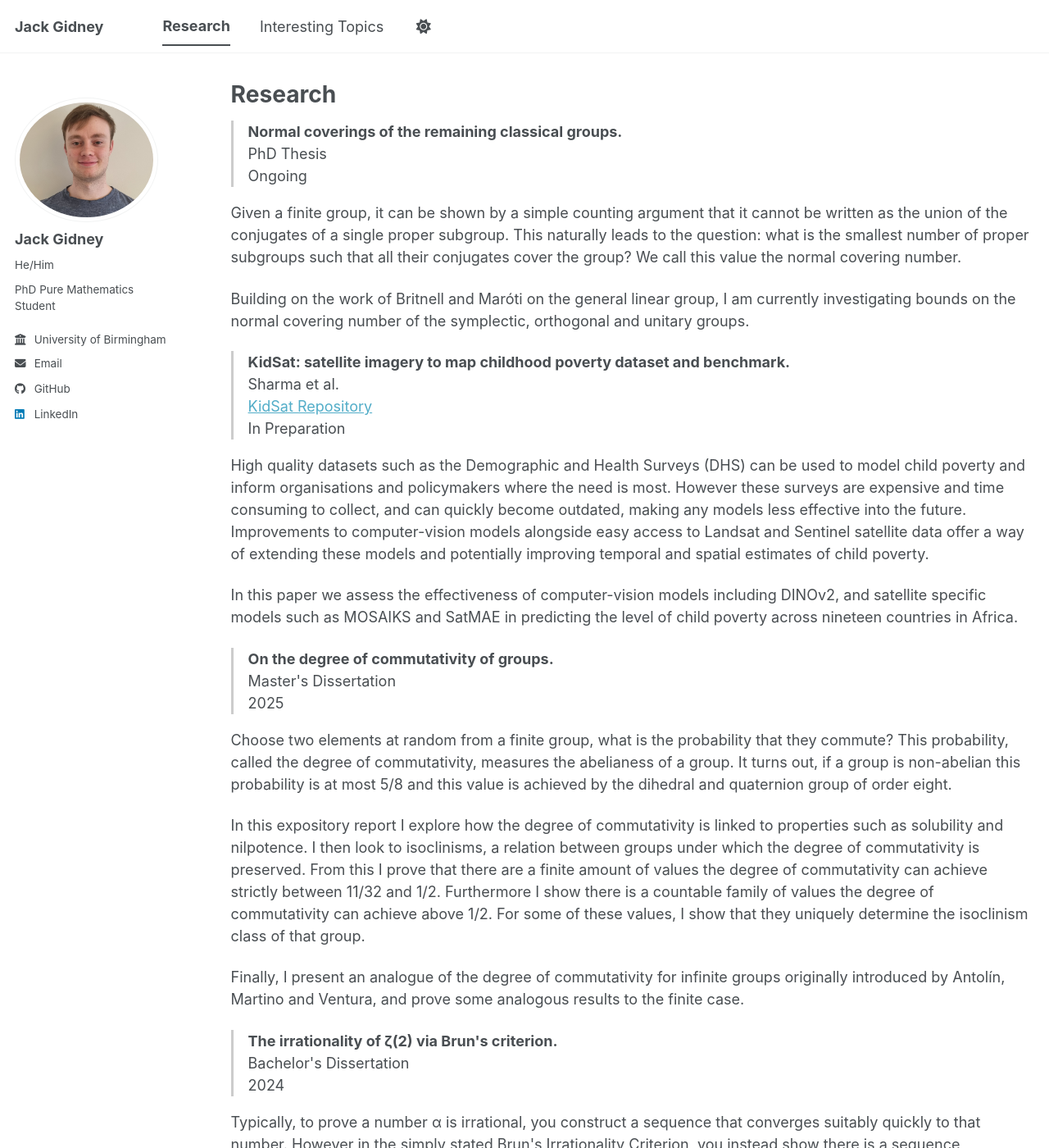
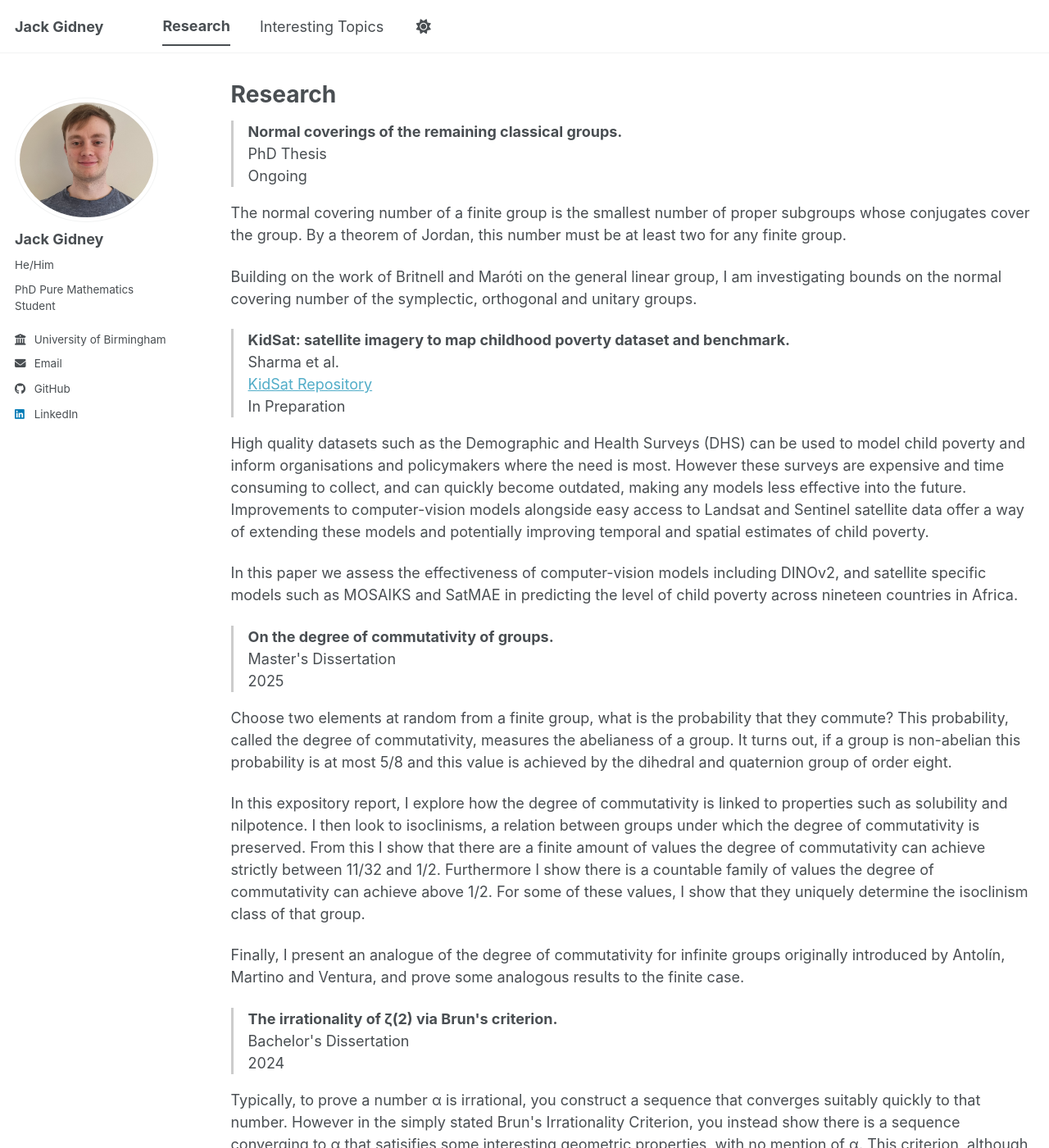
Before and after one commit to jgidney44/jgidney44.github.io, a Jekyll site: the page built from _pages/research.html, in a window 1280 px wide and 1400 px high. Shown: the whole window at 82% size. Built offline with Jekyll 4.4.1, drawn with Linux system fonts in a browser that asks for light colours; a script bundle is joined from its source files by our own code; library files that are not in the unit come from our copies; some of the changed text lies outside the part shown.

Commit message:
Update research.html

```diff
--- a/_pages/research.html
+++ b/_pages/research.html
@@ -14,10 +14,9 @@ Ongoing
 </div>
 
 
-<p>Given a finite group, it can be shown by a simple counting argument that it cannot be written as the union of the conjugates of a single proper subgroup. This naturally leads to the question: what is the smallest number of proper subgroups such that all their conjugates
-cover the group? We call this value the normal covering number. </p>
+<p>The normal covering number of a finite group is the smallest number of proper subgroups whose conjugates cover the group. By a theorem of Jordan, this number must be at least two for any finite group.</p>
 
-<p>Building on the work of Britnell and Mar&oacute;ti on the general linear group, I am currently investigating bounds on the normal covering number of the symplectic, orthogonal and unitary groups.</p>
+<p>Building on the work of Britnell and Mar&oacute;ti on the general linear group, I am investigating bounds on the normal covering number of the symplectic, orthogonal and unitary groups.</p>
 
 
 <div class="research-item">
@@ -51,8 +50,8 @@ Master's Dissertation
 <p>Choose two elements at random from a finite group, what is the probability that they commute? This probability, called the degree of commutativity, measures the abelianess of a group. It turns out, if a group is non-abelian this probability is at most 5/8
 and this value is achieved by the dihedral and quaternion group of order eight. </p>
 
-<p>In this expository report I explore how the degree of commutativity is linked to properties such as solubility and nilpotence. I then look to isoclinisms, a relation between groups under
-which the degree of commutativity is preserved. From this I prove that there are a finite amount of values the degree of commutativity can achieve strictly between 11/32 and 1/2. Furthermore I show there is a countable family of values the degree of
+<p>In this expository report, I explore how the degree of commutativity is linked to properties such as solubility and nilpotence. I then look to isoclinisms, a relation between groups under
+which the degree of commutativity is preserved. From this I show that there are a finite amount of values the degree of commutativity can achieve strictly between 11/32 and 1/2. Furthermore I show there is a countable family of values the degree of
 commutativity can achieve above 1/2. For some of these values, I show that they uniquely determine the isoclinism class of that group.</p>
 
 <p>Finally, I present an analogue of the degree of commutativity for infinite groups originally
```
Also changed, not shown: other parts of _pages/research.html (+1 -1 lines).
